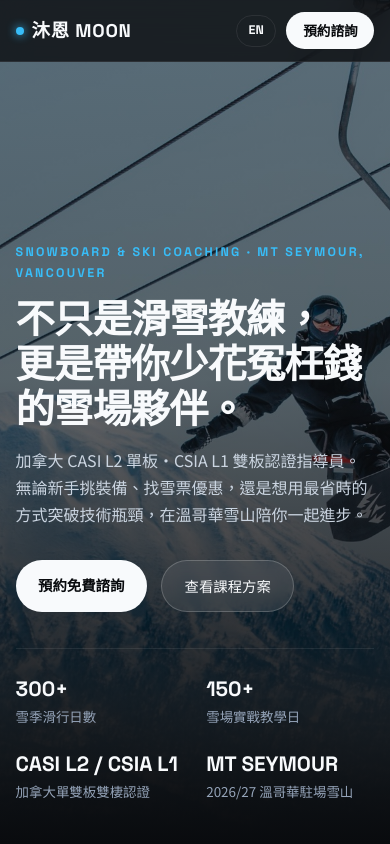
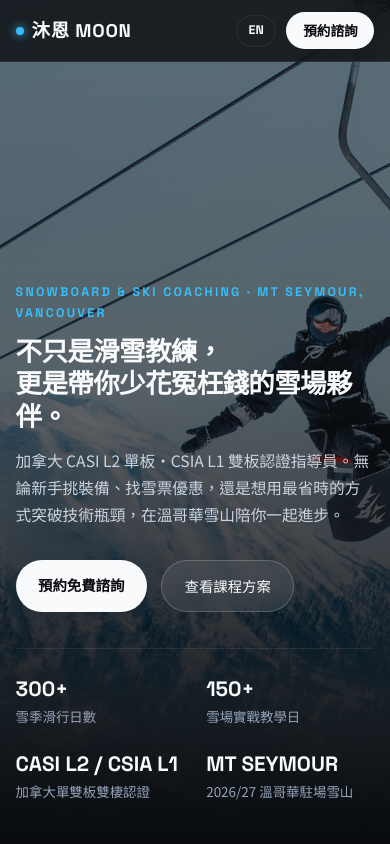
Before and after one commit to MoonMpVan/moonmpvan.github.io, a plain HTML site: page index.html in a window 390 px wide. Shown: the top 844 px of the page. Drawn offline with Linux system fonts and the light colour scheme; a script that the page names is missing.

Commit message:
Revise SEO meta tags and improve CSS styles
Updated meta tags for SEO and social sharing, including canonical and Open Graph properties. Adjusted CSS styles for better responsiveness.

```diff
--- a/index.html
+++ b/index.html
@@ -6,18 +6,25 @@
   <title>沐恩 Moon · 溫哥華 Mt Seymour 單雙板滑雪指導員</title>
   <meta name="description" content="沐恩 Moon，加拿大 CASI Level 2 單板及 CSIA Level 1 雙板認證指導員。提供溫哥華 Mt Seymour 及日本二世古雪場實地教學。" />
 
-  <!-- 語系與標準網址（請將 YOUR-DOMAIN.com 換成你的實際網址） -->
-  <link rel="canonical" href="https://YOUR-DOMAIN.com/index.html" />
-  <link rel="alternate" hreflang="zh-Hant" href="https://YOUR-DOMAIN.com/index.html" />
-  <link rel="alternate" hreflang="en" href="https://YOUR-DOMAIN.com/en.html" />
+<!-- 語系與標準網址 -->
+  <link rel="canonical" href="https://moonmpvan.github.io/" />
+  <link rel="alternate" hreflang="zh-Hant" href="https://moonmpvan.github.io/" />
+  <link rel="alternate" hreflang="en" href="https://moonmpvan.github.io/en.html" />
 
   <!-- Open Graph 設定（Instagram / 微信 / WhatsApp / LINE 轉發縮圖） -->
   <meta property="og:type" content="website" />
   <meta property="og:site_name" content="沐恩 Moon · 單雙板滑雪指導" />
   <meta property="og:locale" content="zh_TW" />
-  <meta property="og:url" content="https://YOUR-DOMAIN.com/index.html" />
+  <meta property="og:url" content="https://moonmpvan.github.io/" />
   <meta property="og:title" content="沐恩 Moon · 溫哥華 Mt Seymour 單雙板滑雪指導員" />
-  <meta property="og:description" content="CASI Level 2 單板・CSIA Level 1 雙板認證。結合力學原理與逐格影片分析，提供一對一及小班實地滑雪教學。" />
+  <meta property="og:description" content="不只是滑雪教練，更是帶你少花冤枉錢的雪場夥伴。CASI L2 單板・CSIA L1 雙板認證，裝備、雪票與技術一次幫你省到位。" />
+  <meta property="og:image" content="https://moonmpvan.github.io/assets/15.jpg" />
+  <meta property="og:image:secure_url" content="https://moonmpvan.github.io/assets/15.jpg" />
+  <meta property="og:image:type" content="image/jpeg" />
+  <meta property="og:image:width" content="1200" />
+  <meta property="og:image:height" content="630" />
+  <meta property="og:image:alt" content="沐恩 Moon 溫哥華 Mt Seymour 單雙板滑雪指導員" />
+
   <!-- 注意：og:image 必須是 https 開頭的完整網址，且建議為小於 300KB 的 JPG 檔以確保微信正常顯示 -->
   <meta property="og:image" content="https://YOUR-DOMAIN.com/assets/15.jpg" />
   <meta property="og:image:secure_url" content="https://YOUR-DOMAIN.com/assets/15.jpg" />
@@ -29,8 +36,8 @@
   <!-- Twitter / X 及部分通訊軟體備援卡片 -->
   <meta name="twitter:card" content="summary_large_image" />
   <meta name="twitter:title" content="沐恩 Moon · 溫哥華 Mt Seymour 單雙板滑雪指導員" />
-  <meta name="twitter:description" content="CASI Level 2 單板・CSIA Level 1 雙板認證。結合力學原理與逐格影片分析，陪你從第一步滑到刻滑。" />
-  <meta name="twitter:image" content="https://YOUR-DOMAIN.com/assets/15.jpg" />
+  <meta name="twitter:description" content="不只是滑雪教練，更是帶你少花冤枉錢的雪場夥伴。CASI L2 單板・CSIA L1 雙板認證指導員。" />
+  <meta name="twitter:image" content="https://moonmpvan.github.io/assets/15.jpg" />
 
   <!-- Google Fonts: 英文幾何運動字體 + 繁體中文無襯線 -->
   <link rel="preconnect" href="https://fonts.googleapis.com">
@@ -237,21 +244,21 @@
     }
 
     .hero-content {
-      max-width: 720px;
+      max-width: 880px;
     }
 
     .hero h1 {
-      font-size: clamp(2.45rem, 6vw, 4.5rem);
+      font-size: clamp(1.65rem, 4.2vw, 3.25rem);
       font-weight: 700;
-      line-height: 1.15;
+      line-height: 1.22;
       letter-spacing: -0.02em;
       margin-bottom: 1.1rem;
     }
 
     .hero-sub {
-      font-size: clamp(1rem, 2vw, 1.22rem);
+      font-size: clamp(0.98rem, 1.9vw, 1.18rem);
       color: #CBD5E1;
-      max-width: 560px;
+      max-width: 640px;
       margin-bottom: 2rem;
     }
 
```
